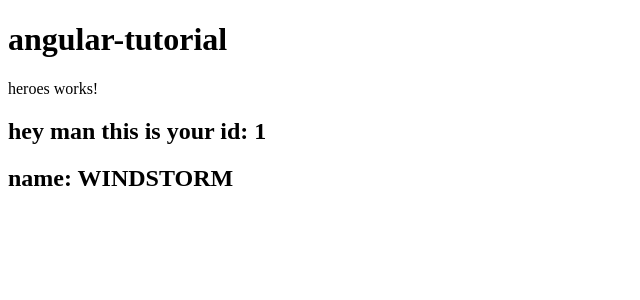
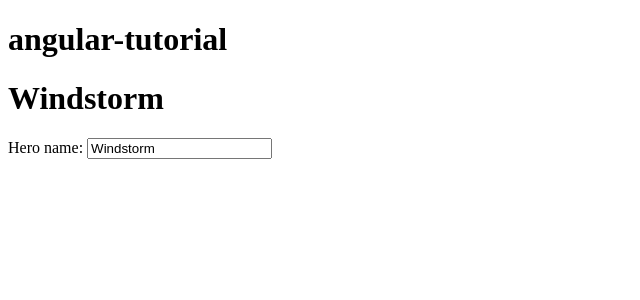
Before and after one commit to Tech-Jitendra/angular-tutorial, an Angular app: page / in a window 1280 px wide. Shown: the top 300 px of the page, without its empty margins (0-640 px from the left). Built offline with nearby package versions, Linux system fonts and the light colour scheme.

Commit message:
#1 hero component added  dynamix value addition

```diff
--- a/src/app/app.module.ts
+++ b/src/app/app.module.ts
@@ -1,5 +1,6 @@
 import { NgModule } from '@angular/core';
 import { BrowserModule } from '@angular/platform-browser';
+import { FormsModule } from '@angular/forms'; // <-- NgModel lives here
 
 import { AppRoutingModule } from './app-routing.module';
 import { AppComponent } from './app.component';
@@ -14,7 +15,8 @@
   ],
   imports: [
     BrowserModule,
-    AppRoutingModule
+    AppRoutingModule,
+    FormsModule
   ],
   providers: [],
   bootstrap: [AppComponent]
--- a/src/app/heroes/heroes.component.html
+++ b/src/app/heroes/heroes.component.html
@@ -1,3 +1,5 @@
-<p>heroes works!</p>
-<h2>hey man this is your id: {{hero.id}}</h2>
-<h2>name: {{hero.name | uppercase}}</h2>
+<h1>{{hero.name}}</h1>
+<div>
+    <label for="name">Hero name: </label>
+    <input id="name" [(ngModel)]="hero.name" placeholder="name">
+</div>
```
